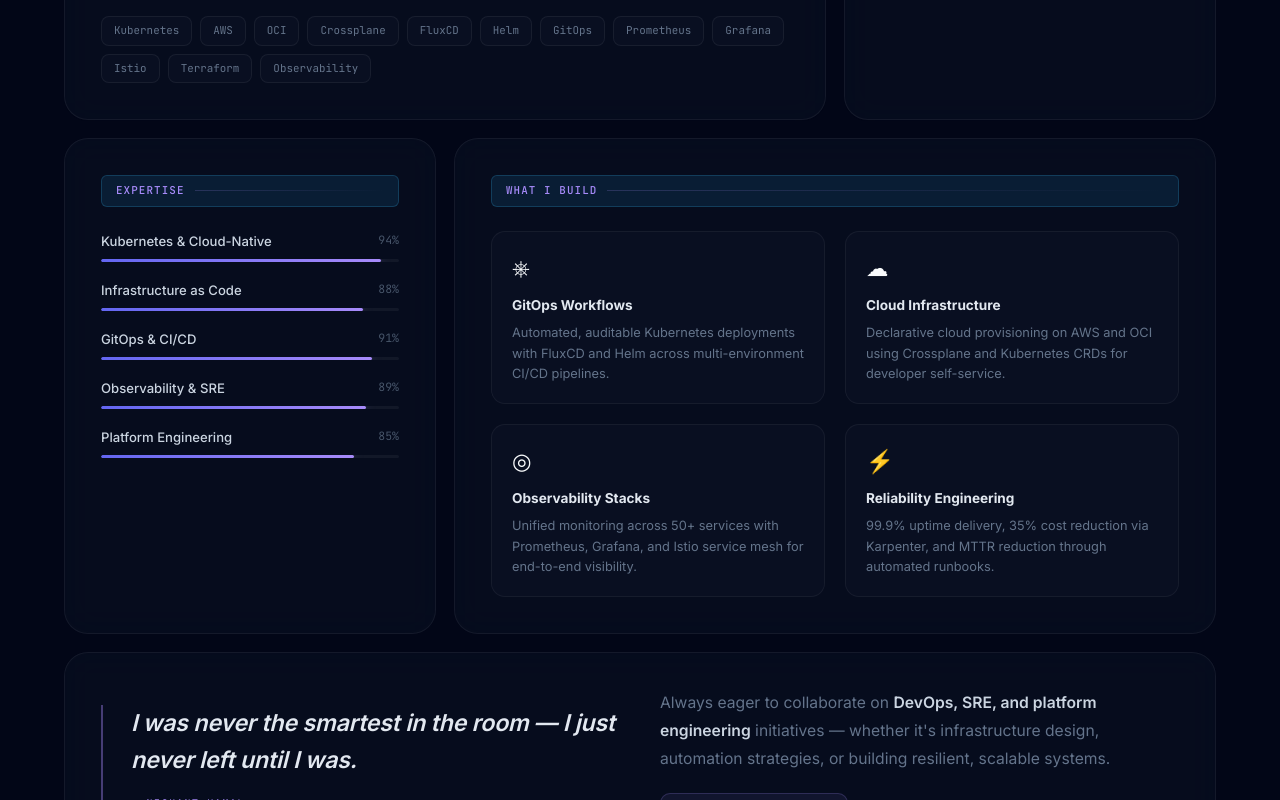
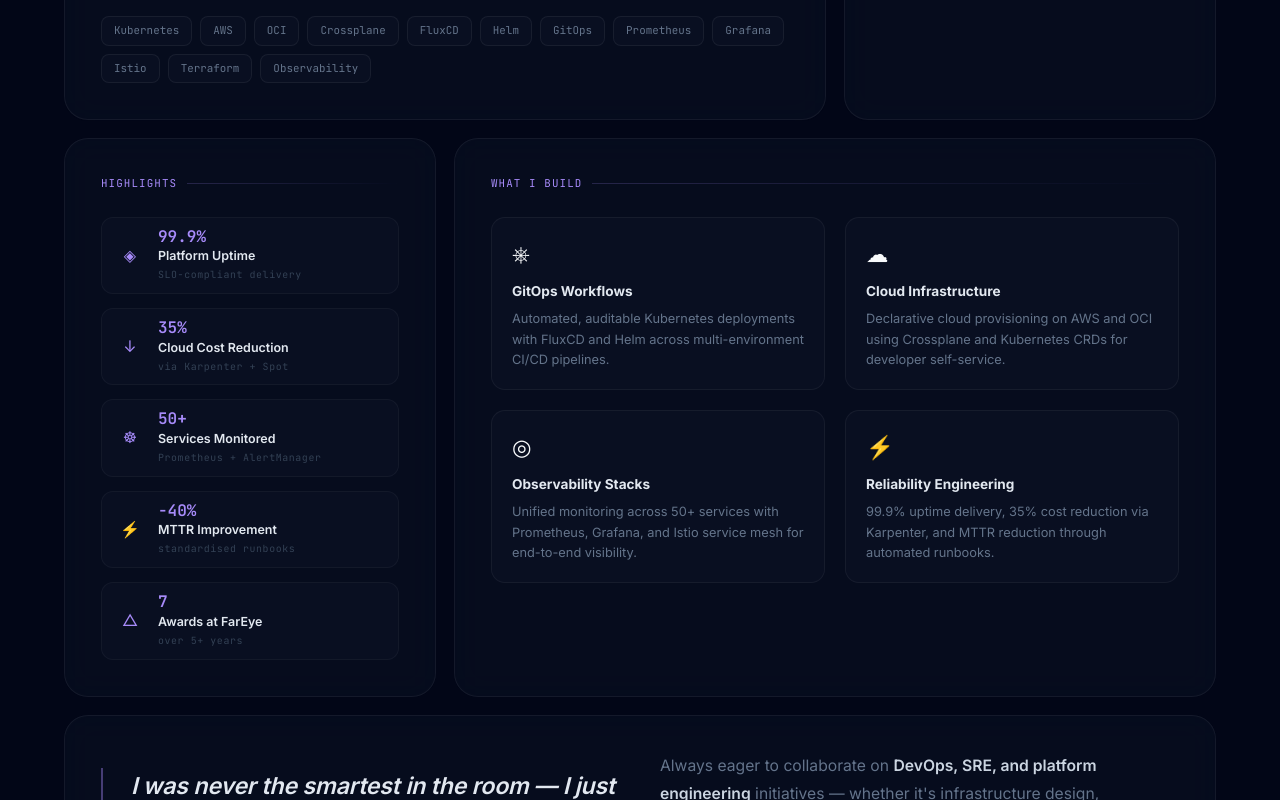
Before and after one commit to nishant-kamal/nishant-portfolio, a Next.js app: page / in a window 1280 px wide. Shown: the part 1820-2620 px from the top of the page. Built offline with nearby package versions, Linux system fonts and the light colour scheme.

Commit message:
Add files via upload

```diff
--- a/components/About.js
+++ b/components/About.js
@@ -17,12 +17,14 @@ const tags = [
   { label: "Observability", color: "#34d399" },
 ];
 
-const skills = [
-  { label: "Kubernetes & Cloud-Native", pct: 94 },
-  { label: "Infrastructure as Code",    pct: 88 },
-  { label: "GitOps & CI/CD",            pct: 91 },
-  { label: "Observability & SRE",       pct: 89 },
-  { label: "Platform Engineering",      pct: 85 },
+// Skill bars removed — Skills.js already covers expertise with tabs + animated bars.
+// This section now shows unique career highlight stats not shown elsewhere.
+const highlights = [
+  { icon: "◈", value: "99.9%",  label: "Platform Uptime",       sub: "SLO-compliant delivery"       },
+  { icon: "↓", value: "35%",    label: "Cloud Cost Reduction",   sub: "via Karpenter + Spot"         },
+  { icon: "☸", value: "50+",    label: "Services Monitored",     sub: "Prometheus + AlertManager"    },
+  { icon: "⚡", value: "-40%",   label: "MTTR Improvement",       sub: "standardised runbooks"        },
+  { icon: "△", value: "7",      label: "Awards at FarEye",       sub: "over 5+ years"                },
 ];
 
 function useInView(threshold = 0.1) {
@@ -62,26 +64,6 @@ function UptimeCounter() {
       {pad(m)}<span className="uptime-unit">m</span>{" "}
       {pad(s)}<span className="uptime-unit">s</span>
     </span>
-  );
-}
-
-function SkillBar({ label, pct, inView, delay }) {
-  const [width, setWidth] = useState(0);
-  useEffect(() => {
-    if (!inView) return;
-    const t = setTimeout(() => setWidth(pct), delay);
-    return () => clearTimeout(t);
-  }, [inView, pct, delay]);
-  return (
-    <div className="skill-row">
-      <div className="skill-meta">
-        <span className="skill-label">{label}</span>
-        <span className="skill-pct">{inView ? pct : 0}%</span>
-      </div>
-      <div className="skill-track">
-        <div className="skill-fill" style={{ width: `${width}%` }} />
-      </div>
-    </div>
   );
 }
 
@@ -319,42 +301,48 @@ export default function About() {
         .cc  { color: #475569; }
 
         /* ── Skills card ──────────────────────────────────────────────── */
-        .section-label {
+        /* FIX: Renamed from .section-label to avoid collision with globals.css .section-label */
+        .ab-section-label {
           font-family: var(--font-mono);
           font-size: 0.68rem; color: #a78bfa;
           letter-spacing: 0.1em; text-transform: uppercase;
           margin-bottom: 24px;
           display: flex; align-items: center; gap: 10px;
         }
-        .section-label::after {
+        .ab-section-label::after {
           content: ''; flex: 1; height: 1px;
           background: linear-gradient(to right, rgba(167,139,250,0.2), transparent);
         }
 
-        .skill-row { margin-bottom: 18px; }
-        .skill-row:last-child { margin-bottom: 0; }
-        .skill-meta {
-          display: flex; justify-content: space-between;
-          margin-bottom: 7px;
+        /* ── Highlights card ──────────────────────────────────────────── */
+        .hl-list { display: flex; flex-direction: column; gap: 14px; margin-top: 4px; }
+        .hl-item {
+          display: flex; align-items: center; gap: 14px;
+          padding: 10px 14px;
+          background: rgba(255,255,255,0.02);
+          border: 1px solid rgba(255,255,255,0.04);
+          border-radius: 12px;
+          transition: border-color 0.25s, background 0.25s;
         }
-        .skill-label { font-size: 0.82rem; color: #cbd5e1; font-weight: 500; }
-        .skill-pct {
+        .hl-item:hover {
+          border-color: rgba(167,139,250,0.15);
+          background: rgba(167,139,250,0.04);
+        }
+        .hl-icon {
+          font-size: 1rem; color: #a78bfa;
+          width: 28px; text-align: center; flex-shrink: 0;
+        }
+        .hl-body { flex: 1; min-width: 0; }
+        .hl-value {
           font-family: var(--font-mono);
-          font-size: 0.72rem; color: #475569;
-          transition: color 0.3s;
+          font-size: 1rem; font-weight: 700;
+          color: #a78bfa; line-height: 1.1;
         }
-        .skill-track {
-          height: 3px;
-          background: rgba(255,255,255,0.05);
-          border-radius: 2px;
-          overflow: hidden;
-        }
-        .skill-fill {
-          height: 100%;
-          background: linear-gradient(to right, #6366f1, #a78bfa);
-          border-radius: 2px;
-          transition: width 1.2s cubic-bezier(0.16, 1, 0.3, 1);
-          box-shadow: 0 0 12px rgba(167,139,250,0.4);
+        .hl-label { font-size: 0.78rem; color: #e2e8f0; font-weight: 600; margin-top: 1px; }
+        .hl-sub {
+          font-family: var(--font-mono);
+          font-size: 0.62rem; color: #334155;
+          letter-spacing: 0.06em; margin-top: 1px;
         }
 
         /* ── Build card ───────────────────────────────────────────────── */
@@ -427,14 +415,10 @@ export default function About() {
           border: 1px solid rgba(167,139,250,0.2);
           letter-spacing: 0.06em;
         }
+        /* FIX: Removed duplicate pulse-ring2 keyframe — now reuses pulse-ring animation */
         .open-dot {
           width: 6px; height: 6px; background: #a78bfa;
-          border-radius: 50%; animation: pulse-ring2 2.5s ease-out infinite;
-        }
-        @keyframes pulse-ring2 {
-          0%   { box-shadow: 0 0 0 0 rgba(167,139,250,0.5); }
-          70%  { box-shadow: 0 0 0 6px rgba(167,139,250,0); }
-          100% { box-shadow: 0 0 0 0 rgba(167,139,250,0); }
+          border-radius: 50%; animation: pulse-ring 2.5s ease-out infinite;
         }
       `}</style>
 
@@ -464,8 +448,8 @@ export default function About() {
                 <div className="pulse" aria-hidden="true" />
                 System Operational
               </div>
-              <div className="uptime-badge" aria-label="Time at FarEye">
-                <span className="uptime-label">Uptime @FarEye</span>
+              <div className="uptime-badge" aria-label="Time as SRE at FarEye (since Jun 2021)">
+                <span className="uptime-label">SRE Uptime</span>
                 <UptimeCounter />
               </div>
             </div>
@@ -532,7 +516,7 @@ export default function About() {
                 &nbsp;&nbsp;<span className="ck">"company"</span>:{" "}
                 <span className="cs">"FarEye"</span>,<br />
                 &nbsp;&nbsp;<span className="ck">"exp_years"</span>:{" "}
-                <span className="cn">5</span>,<br />
+                <span className="cs">"5+"</span>,<br />
                 &nbsp;&nbsp;<span className="ck">"location"</span>:{" "}
                 <span className="cs">"Delhi, India"</span>,<br />
                 <br />
@@ -554,25 +538,28 @@ export default function About() {
             </div>
           </div>
 
-          {/* ── Card 3: Skill Bars ── */}
+          {/* ── Card 3: Career Highlights ── */}
           <div className={`ab-card ab-card-skills ${inView ? "visible" : ""}`}
             style={{ transitionDelay: "0.25s" }}>
-            <div className="section-label">Expertise</div>
-            {skills.map((s, i) => (
-              <SkillBar
-                key={s.label}
-                label={s.label}
-                pct={s.pct}
-                inView={inView}
-                delay={400 + i * 120}
-              />
-            ))}
+            <div className="ab-section-label">Highlights</div>
+            <div className="hl-list" aria-label="Career highlights">
+              {highlights.map((h) => (
+                <div key={h.label} className="hl-item">
+                  <span className="hl-icon" aria-hidden="true">{h.icon}</span>
+                  <div className="hl-body">
+                    <div className="hl-value">{h.value}</div>
+                    <div className="hl-label">{h.label}</div>
+                    <div className="hl-sub">{h.sub}</div>
+                  </div>
+                </div>
+              ))}
+            </div>
           </div>
 
           {/* ── Card 4: What I Build ── */}
           <div className={`ab-card ab-card-build ${inView ? "visible" : ""}`}
             style={{ transitionDelay: "0.35s" }}>
-            <div className="section-label">What I Build</div>
+            <div className="ab-section-label">What I Build</div>
             <div className="build-grid">
               <div className="build-item">
                 <span className="build-icon" aria-hidden="true">⎈</span>
--- a/components/Awards.js
+++ b/components/Awards.js
@@ -154,29 +154,13 @@ function plural(count, word) {
   return `${count} ${word}${count !== 1 ? "s" : ""}`;
 }
 
-// ─── SVG Logos ────────────────────────────────────────────────────────────────
+// ─── SVG Logo ─────────────────────────────────────────────────────────────────
+// Single unified FarEye logo component — accepts size and uid props.
 // Each instance gets a unique gradient ID via `uid` to avoid duplicate IDs in DOM.
+// FIX: Merged duplicate FarEyeLogo + FarEyeChipLogo (were identical SVGs) into one.
 
 function FarEyeLogo({ size = 28, uid = "main" }) {
   const gradId = `fe-grad-${uid}`;
-  return (
-    <svg width={size} height={size} viewBox="0 0 40 40" fill="none" aria-hidden="true">
-      <rect width="40" height="40" rx="9" fill={`url(#${gradId})`} />
-      <ellipse cx="20" cy="20" rx="12" ry="7" stroke="white" strokeWidth="2.5" fill="none" />
-      <circle cx="20" cy="20" r="3.5" fill="white" />
-      <line x1="20" y1="10" x2="20" y2="8" stroke="white" strokeWidth="2" strokeLinecap="round" />
-      <defs>
-        <linearGradient id={gradId} x1="0" y1="0" x2="40" y2="40" gradientUnits="userSpaceOnUse">
-          <stop offset="0%" stopColor="#f97316" />
-          <stop offset="100%" stopColor="#dc2626" />
-        </linearGradient>
-      </defs>
-    </svg>
-  );
-}
-
-function FarEyeChipLogo({ size = 14, uid = "chip" }) {
-  const gradId = `fe-chip-grad-${uid}`;
   return (
     <svg width={size} height={size} viewBox="0 0 40 40" fill="none" aria-hidden="true">
       <rect width="40" height="40" rx="9" fill={`url(#${gradId})`} />
@@ -617,7 +601,7 @@ export default function Awards() {
                       <div className="aw-title">{a.title}</div>
                       <div className="aw-company-chip">
                         <div className="aw-company-dot">
-                          <FarEyeChipLogo size={15} uid={`card-${a.id}`} />
+                          <FarEyeLogo size={15} uid={`card-${a.id}`} />
                         </div>
                         {a.company}
                       </div>
--- a/components/Contact.js
+++ b/components/Contact.js
@@ -115,11 +115,10 @@ export default function Contact() {
           padding: 13px 16px;
           color: #f8fafc;
           font-family: var(--font-sans);
-          font-size: 0.95rem;
+          /* FIX: Single font-size declaration — max(0.95rem, 16px) clamps to ≥16px
+             on mobile to prevent iOS auto-zoom on focus (original 0.95rem was removed). */
+          font-size: max(0.95rem, 16px);
           transition: border-color 0.3s, background 0.3s, box-shadow 0.3s;
-          /* FIX 4: Added missing font-size to prevent iOS auto-zoom on focus
-             (must be >= 16px on mobile; 0.95rem ≈ 15.2px so we clamp it) */
-          font-size: max(0.95rem, 16px);
         }
         .field-style::placeholder { color: #334155; }
         .field-style:focus {
@@ -166,10 +165,12 @@ export default function Contact() {
           transform: translateY(-2px);
           box-shadow: 0 12px 28px -8px rgba(139, 92, 246, 0.6);
         }
-        .submit-btn:disabled {
+        .submit-btn:disabled,
+        .submit-btn.submitting {
           opacity: 0.6;
           cursor: not-allowed;
           transform: none;
+          background: #6d28d9 !important;
         }
         .submit-btn:focus-visible { outline: 2px solid #a78bfa; outline-offset: 3px; }
 
@@ -258,11 +259,13 @@ export default function Contact() {
                 />
               </div>
 
+              {/* FIX: Removed redundant inline style — background is controlled by
+                  .submit-btn CSS class and :disabled opacity. Inline style was
+                  overriding !important CSS declarations inconsistently. */}
               <button
                 type="submit"
-                className="submit-btn"
+                className={`submit-btn${submitting ? " submitting" : ""}`}
                 disabled={submitting}
-                style={{ background: submitting ? "#6d28d9" : "#8b5cf6" }}
               >
                 {submitting ? "Transmitting..." : "Transmit Message"}
               </button>
--- a/components/Navbar.js
+++ b/components/Navbar.js
@@ -155,20 +155,8 @@ export default function Navbar() {
         .nav-link.active { color: #38bdf8; background: rgba(56, 189, 248, 0.06); }
         .nav-link:focus-visible { outline: 2px solid #38bdf8; outline-offset: 2px; }
 
-        .nav-resume {
-          font-family: var(--font-mono, 'Courier New', monospace);
-          font-size: 0.72rem; font-weight: 600;
-          color: #38bdf8; text-decoration: none;
-          border: 1px solid rgba(56, 189, 248, 0.35);
-          padding: 7px 18px; border-radius: 8px; margin-left: 8px;
-          transition: background 0.25s, color 0.25s, box-shadow 0.25s;
-          white-space: nowrap;
-        }
-        .nav-resume:hover {
-          background: #38bdf8; color: #020617;
-          box-shadow: 0 0 20px rgba(56, 189, 248, 0.35);
-        }
-        .nav-resume:focus-visible { outline: 2px solid #38bdf8; outline-offset: 2px; }
+        /* FIX: Removed dead .nav-resume CSS rule — class was never applied in JSX.
+           Resume button is styled entirely by Resume.js .resume-btn. */
 
         /* Hamburger */
         .nav-burger {
--- a/components/Resume.js
+++ b/components/Resume.js
@@ -65,7 +65,8 @@ const EXPERIENCE = [
 // Mirror of Projects.js (top 5 shown on site)
 const PROJECTS = [
   {
-    title:  "Weather Forecast App — Kubernetes + GitOps Deployment",
+    // FIX: Aligned title with Projects.js (was "Weather Forecast App — ..." which doesn't exist)
+    title:  "Kubernetes GitOps Deployment",
     points: [
       "Deployed on AWS EKS using Helm and FluxCD for GitOps-based CD with HPA, Liveness/Readiness Probes, and ingress controllers.",
       "Integrated Prometheus and Grafana for metrics; achieved -70% deployment time and 0 drift incidents.",
@@ -443,7 +444,8 @@ export default function Resume() {
           transition: background 0.25s, color 0.25s, box-shadow 0.25s, opacity 0.2s;
           white-space: nowrap;
           user-select: none;
-          margin-left: 8px;
+          /* FIX: Removed margin-left: 8px — external spacing is the parent's responsibility.
+             Navbar.js .nav-resume / .mobile-resume-wrap already handle positioning. */
           line-height: 1;
         }
         .resume-btn:hover:not(:disabled) {
--- a/components/Skills.js
+++ b/components/Skills.js
@@ -37,7 +37,9 @@ const categories = [
     ],
   },
   {
-    label: "Data & Streaming",
+    // FIX: Renamed from "Data & Streaming" — category also contains GitOps & Helm
+    // which are CI/CD tools, not data/streaming. "GitOps & Tools" is more accurate.
+    label: "GitOps & Tools",
     color: "#34d399",
     glow: "rgba(52,211,153,.15)",
     skills: [
```
